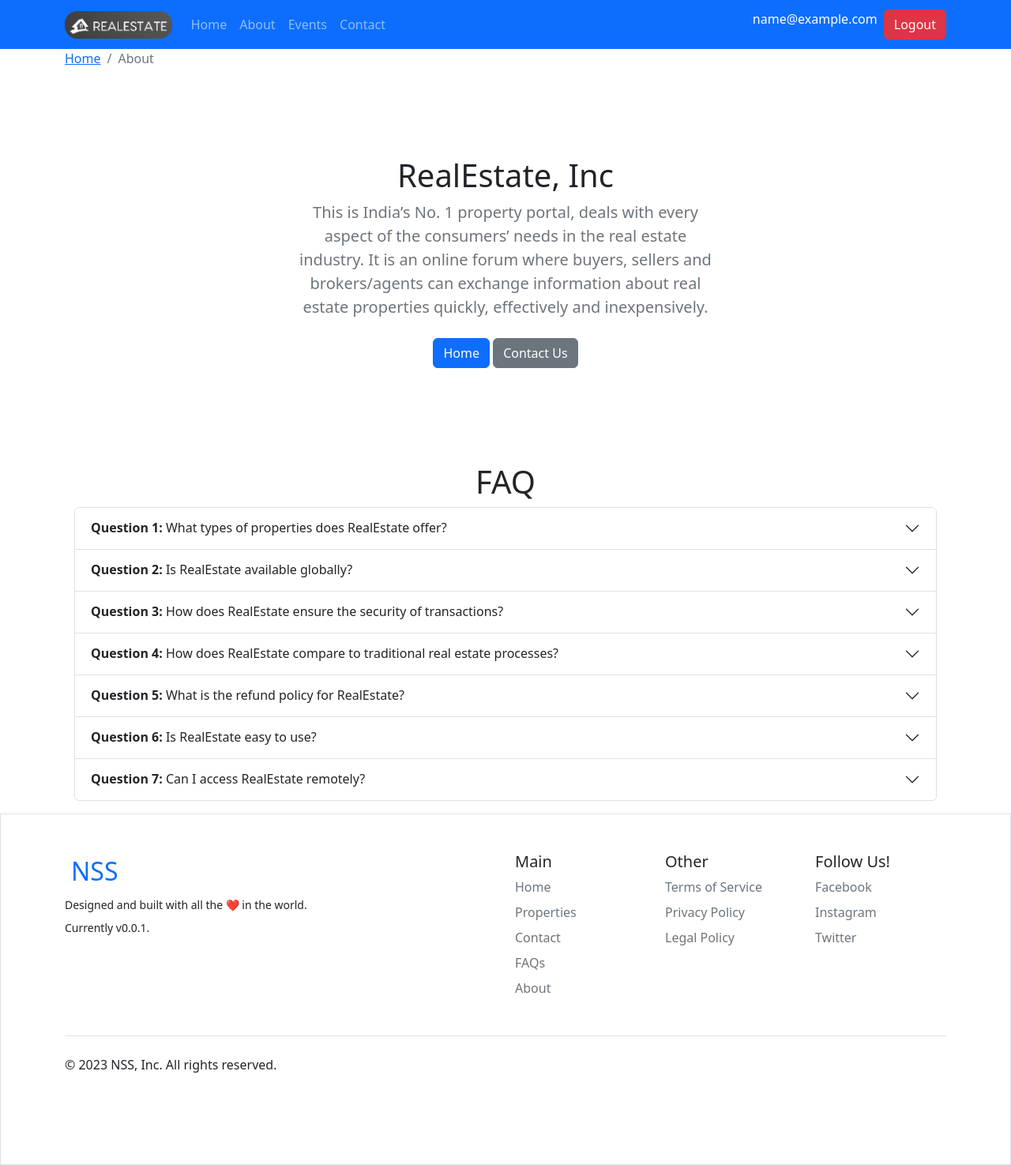
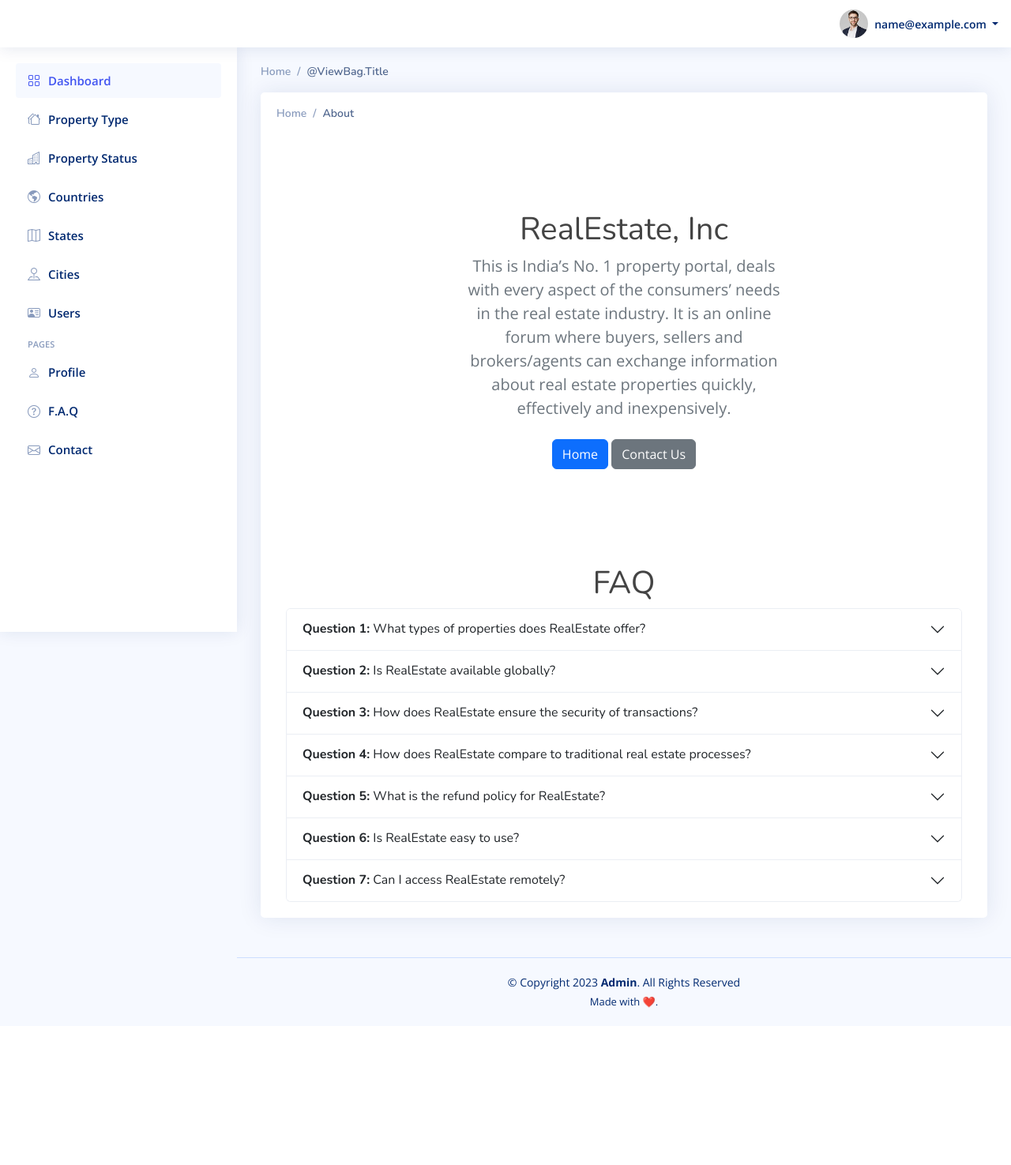
Before and after one commit to Pawanyy/nss, a PHP site: page /admin/about.php in a window 1280 px wide. Shown: the whole page at 79% size. After the commit the page ends 1276 px from the top, so only its background shows below. Run offline with PHP 8.4, Linux system fonts and the light colour scheme; the visitor is signed in with stand-in values (Sample User, id 1); data that the repository does not hold is empty.

Commit message:
admin layout fix

```diff
--- /dev/null
+++ b/admin/dashboard.php
@@ -0,0 +1,3 @@
+<?php require_once __DIR__ . "/include/layout-start.php"; ?>
+
+<?php require_once __DIR__ . "/include/layout-end.php"; ?>
--- a/admin/include/footer.php
+++ b/admin/include/footer.php
@@ -1,56 +1,8 @@
-<footer class="py-5 mt-3 bg-white">
-    <div class="container">
-        <div class="row">
-
-            <div class="col-6 mb-3">
-                <a class="d-inline-flex align-items-center mb-2 text-body-secondary text-decoration-none" href="/" aria-label="Bootstrap">
-                    <!-- <img src="~/assets/img/RealEstateLogo.png" alt="Logo" height="50" class="rounded-3"> -->
-                    <span class="fs-2 ms-2">NSS</span>
-                </a>
-                <ul class="list-unstyled small">
-                    <li class="mb-2">Designed and built with all the ❤️ in the world.</li>
-                    <li class="mb-2">Currently v0.0.1.</li>
-                </ul>
-            </div>
-
-            <div class="col-2 mb-3">
-                <h5>Main</h5>
-                <ul class="nav flex-column">
-                    <li class="nav-item mb-2"><a href="" class="nav-link p-0 text-muted">Home</a></li>
-                    <li class="nav-item mb-2"><a href="" class="nav-link p-0 text-muted">Properties</a></li>
-                    <li class="nav-item mb-2"><a href="" class="nav-link p-0 text-muted">Contact</a></li>
-                    <li class="nav-item mb-2"><a href="" class="nav-link p-0 text-muted">FAQs</a></li>
-                    <li class="nav-item mb-2"><a href="" class="nav-link p-0 text-muted">About</a></li>
-                </ul>
-            </div>
-
-            <div class="col-2 mb-3">
-                <h5>Other</h5>
-                <ul class="nav flex-column">
-                    <li class="nav-item mb-2"><a href="#" class="nav-link p-0 text-muted">Terms of Service</a></li>
-                    <li class="nav-item mb-2"><a href="#" class="nav-link p-0 text-muted">Privacy Policy</a></li>
-                    <li class="nav-item mb-2"><a href="#" class="nav-link p-0 text-muted">Legal Policy</a></li>
-                </ul>
-            </div>
-
-            <div class="col-2 mb-3">
-                <h5>Follow Us!</h5>
-                <ul class="nav flex-column">
-                    <li class="nav-item mb-2"><a href="#" class="nav-link p-0 text-muted">Facebook</a></li>
-                    <li class="nav-item mb-2"><a href="#" class="nav-link p-0 text-muted">Instagram</a></li>
-                    <li class="nav-item mb-2"><a href="#" class="nav-link p-0 text-muted">Twitter</a></li>
-                </ul>
-            </div>
-        </div>
-
-
-        <div class="d-flex flex-column flex-sm-row justify-content-between py-4 my-4 border-top">
-            <p>&copy; <?php echo date('Y'); ?> NSS, Inc. All rights reserved.</p>
-            <ul class="list-unstyled d-flex">
-                <li class="ms-3"><a class="link-dark" href="#"><svg class="bi" width="24" height="24"><use xlink:href="#twitter" /></svg></a></li>
-                <li class="ms-3"><a class="link-dark" href="#"><svg class="bi" width="24" height="24"><use xlink:href="#instagram" /></svg></a></li>
-                <li class="ms-3"><a class="link-dark" href="#"><svg class="bi" width="24" height="24"><use xlink:href="#facebook" /></svg></a></li>
-            </ul>
-        </div>
+<footer id="footer" class="footer">
+    <div class="copyright">
+        &copy; Copyright <?php echo date('Y')?> <strong><span>Admin</span></strong>. All Rights Reserved
     </div>
-</footer>
+    <div class="credits">
+        Made with ❤️.
+    </div>
+</footer><!-- End Footer -->
--- a/admin/include/header.php
+++ b/admin/include/header.php
@@ -16,3 +16,5 @@
 
 <!-- Template Main CSS File -->
 <link href="<?=BASE_URL?>assets/admin/css/style.css" rel="stylesheet">
+<!-- jQuery -->
+<script src="<?=BASE_URL?>assets/plugins/jquery/jquery-3.4.1.min.js"></script>
--- a/admin/include/layout-end.php
+++ b/admin/include/layout-end.php
@@ -1,7 +1,7 @@
     </div>
 </main>
-<?php require_once dirname(dirname(__DIR__)) . "/include/footer.php"; ?>
-<?php require_once dirname(dirname(__DIR__)) . "/include/footer-scripts.php"; ?>
+<?php require_once (dirname(__DIR__)) . "/include/footer.php"; ?>
+<?php require_once (dirname(__DIR__)) . "/include/footer-scripts.php"; ?>
 </body>
 
 </html>
--- a/admin/include/layout-start.php
+++ b/admin/include/layout-start.php
@@ -7,11 +7,36 @@
     <!-- Required meta tags -->
     <meta charset="utf-8">
     <meta name="viewport" content="width=device-width, initial-scale=1, shrink-to-fit=no">
-    <?php require_once dirname(dirname(__DIR__)) . "/include/header.php"; ?>
+    <?php require_once (dirname(__DIR__)) . "/include/header.php"; ?>
 </head>
 
 <body>
-<?php require_once dirname(dirname(__DIR__)) . "/include/navbar.php"; ?>
-<main>
-    <div class="container body-content">
+<style>
+    main {
+        min-height: 70vh;
+    }
+
+    .form-group {
+        margin-bottom: 5px !important;
+    }
+    input[type=submit] {
+        background-color: #448dfa;
+        color: white;
+    }
+</style>
+<?php require_once (dirname(__DIR__)) . "/include/navbar.php"; ?>
+<?php require_once (dirname(__DIR__)) . "/include/sidebar.php"; ?>
+<main id="main" class="main">
+
+        <div class="pagetitle">
+            <nav>
+                <ol class="breadcrumb">
+                    <li class="breadcrumb-item"><a href="/Admin/dashboard">Home</a></li>
+                    <li class="breadcrumb-item active">@ViewBag.Title</li>
+                </ol>
+            </nav>
+        </div><!-- End Page Title -->
+
+        <div class="card">
+            <div class="card-body pt-3">
         <?php require_once dirname(__DIR__) . "/include/toast.php"; ?>
--- a/admin/include/navbar.php
+++ b/admin/include/navbar.php
@@ -1,55 +1,48 @@
-<header>
-    <nav class="navbar sticky-top navbar-expand-sm navbar-toggleable-sm navbar-dark bg-primary">
-        <div class="container">
-            <a class="navbar-brand" href="<?=BASE_URL?>">
-                <img src="/assets/img/RealEstate.png" alt="Logo" height="35" class="d-inline-block align-text-top rounded-4">
-            </a>
-            <button type="button" class="navbar-toggler" data-bs-toggle="collapse" data-bs-target=".navbar-collapse" title="Toggle navigation" aria-controls="navbarSupportedContent"
-                    aria-expanded="false" aria-label="Toggle navigation">
-                <span class="navbar-toggler-icon"></span>
-            </button>
-            <div class="collapse navbar-collapse d-sm-inline-flex justify-content-between">
-                <ul class="navbar-nav flex-grow-1">
-                    <li><a class="nav-link" href="<?=BASE_URL?>">Home</a></li>
-                    <li><a class="nav-link" href="<?=BASE_URL?>about.php">About</a></li>
-                    <li><a class="nav-link" href="<?=BASE_URL?>events.php">Events</a></li>
-                    <li><a class="nav-link" href="<?=BASE_URL?>contact.php">Contact</a></li>
-                </ul>
-                <form class="d-flex" role="search">
-                    <!-- @{ string action = "Login", controller = "Home"; }
-                    @if (Session["Email"] == null)
-                    { -->
-                        <a class="btn btn-success" href="<?=BASE_URL?>login.php">Login</a>
-                        <a class="btn btn-info ms-2" href="<?=BASE_URL?>register.php">Sign Up</a>
-                    <!-- }
-                    else
-                    {
+<headerr id="header" class="header fixed-top d-flex align-items-center">
+    <nav class="header-nav ms-auto">
+        <ul class="d-flex align-items-center">
+            <li class="nav-item dropdown pe-3">
+                <a class="nav-link nav-profile d-flex align-items-center pe-0" href="#" data-bs-toggle="dropdown">
+                    <img src="/assets/admin/img/profile-img.jpg" alt="Profile" class="rounded-circle">
+                        <span class="d-none d-md-block dropdown-toggle ps-2">
+                            <?php echo $_SESSION['email']?>
+                        </span>
+                </a><!-- End Profile Iamge Icon -->
 
-                        if (Session["Type"].Equals("User"))
-                        {
-                            action = "Dashboard";
-                            controller = "User";
-                        }
-                        else if (Session["Type"].Equals("Vendor"))
-                        {
-                            action = "Dashboard";
-                            controller = "Vendor";
-                        }
-                        else if (Session["Type"].Equals("Admin"))
-                        {
-                            action = "Dashboard";
-                            controller = "Admin";
-                        }
+                <ul class="dropdown-menu dropdown-menu-end dropdown-menu-arrow profile">
+                    <li class="dropdown-header">
+                        <h6>
+                            <?php echo $_SESSION['email']?>
+                        </h6>
+                        <span>
+                            Admin
+                        </span>
+                    </li>
+                    <li>
+                        <hr class="dropdown-divider">
+                    </li>
 
-                        <a href="@Url.Action(action, controller)">
-                            <span class="text-white ps-2">
-                                @Session["Email"].ToString()
-                            </span>
+                    <li>
+                        <a class="dropdown-item d-flex align-items-center" href="@Url.Action("Profile","Admin")">
+                            <i class="bi bi-person"></i>
+                            <span>My Profile</span>
                         </a>
-                        <a class="btn btn-danger ms-2" href="<?=BASE_URL?>logout.php">Logout</a>
-                    } -->
-                </form>
-            </div>
-        </div>
-    </nav>
-</header>
+                    </li>
+
+                    <li>
+                        <hr class="dropdown-divider">
+                    </li>
+
+                    <li>
+                        <a class="dropdown-item d-flex align-items-center" href="@Url.Action("Logout", "Admin")">
+                            <i class="bi bi-box-arrow-right"></i>
+                            <span>Sign Out</span>
+                        </a>
+                    </li>
+
+                </ul><!-- End Profile Dropdown Items -->
+            </li><!-- End Profile Nav -->
+
+        </ul>
+    </nav><!-- End Icons Navigation -->
+</headerr>
--- /dev/null
+++ b/admin/include/sidebar.php
@@ -0,0 +1,80 @@
+<!-- ======= Sidebar ======= -->
+<aside id="sidebar" class="sidebar">
+
+    <ul class="sidebar-nav" id="sidebar-nav">
+
+        <li class="nav-item">
+            <a class="nav-link " href="@Url.Action("Dashboard", "Admin")">
+                <i class="bi bi-grid"></i>
+                <span>Dashboard</span>
+            </a>
+        </li><!-- End Dashboard Nav -->
+
+        <li class="nav-item">
+            <a class="nav-link collapsed" href="@Url.Action("Index", "PropertyTypes")">
+                <i class="bi bi-houses"></i>
+                <span>Property Type</span>
+            </a>
+        </li>
+
+        <li class="nav-item">
+            <a class="nav-link collapsed" href="@Url.Action("Index", "PropertyStatus")">
+                <i class="bi bi-buildings"></i>
+                <span>Property Status</span>
+            </a>
+        </li>
+
+        <li class="nav-item">
+            <a class="nav-link collapsed" href="@Url.Action("Index", "Countries")">
+                <i class="bi bi-globe-americas"></i>
+                <span>Countries</span>
+            </a>
+        </li>
+
+        <li class="nav-item">
+            <a class="nav-link collapsed" href="@Url.Action("Index", "States")">
+                <i class="bi bi-map"></i>
+                <span>States</span>
+            </a>
+        </li>
+
+        <li class="nav-item">
+            <a class="nav-link collapsed" href="@Url.Action("Index", "Cities")">
+                <i class="bi bi-pin-map"></i>
+                <span>Cities</span>
+            </a>
+        </li>
+
+        <li class="nav-item">
+            <a class="nav-link collapsed" href="@Url.Action("Index", "Users")">
+                <i class="bi bi-person-vcard"></i>
+                <span>Users</span>
+            </a>
+        </li>
+
+        <li class="nav-heading">Pages</li>
+
+        <li class="nav-item">
+            <a class="nav-link collapsed" href="@Url.Action("Profile","Admin")">
+                <i class="bi bi-person"></i>
+                <span>Profile</span>
+            </a>
+        </li><!-- End Profile Page Nav -->
+
+        <li class="nav-item">
+            <a class="nav-link collapsed" href="@Url.Action("Index", "Faqs")">
+                <i class="bi bi-question-circle"></i>
+                <span>F.A.Q</span>
+            </a>
+        </li><!-- End F.A.Q Page Nav -->
+
+        <li class="nav-item">
+            <a class="nav-link collapsed" href="@Url.Action("Index", "Contacts")">
+                <i class="bi bi-envelope"></i>
+                <span>Contact</span>
+            </a>
+        </li><!-- End Contact Page Nav -->
+
+    </ul>
+
+</aside><!-- End Sidebar-->
```
Also changed, not shown: admin/register.php (deleted, +0 -100 lines).
